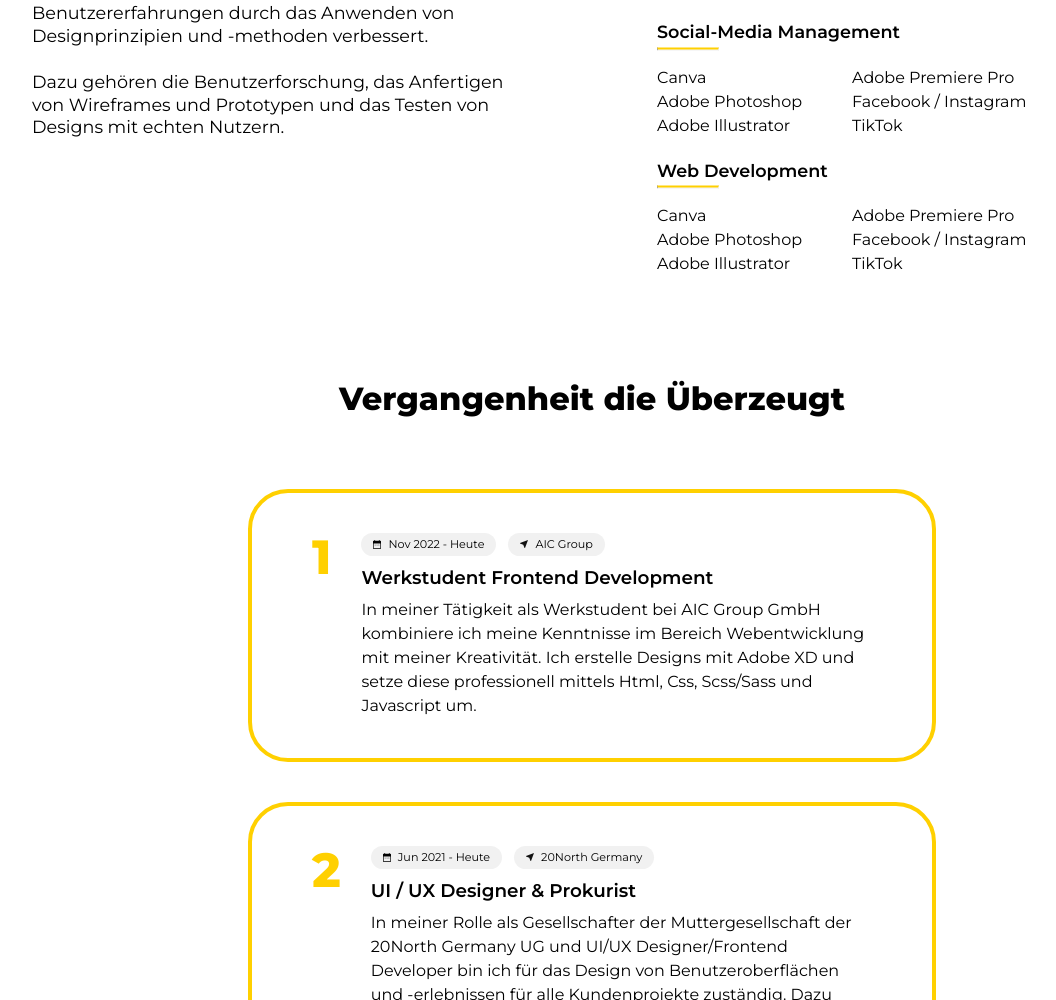
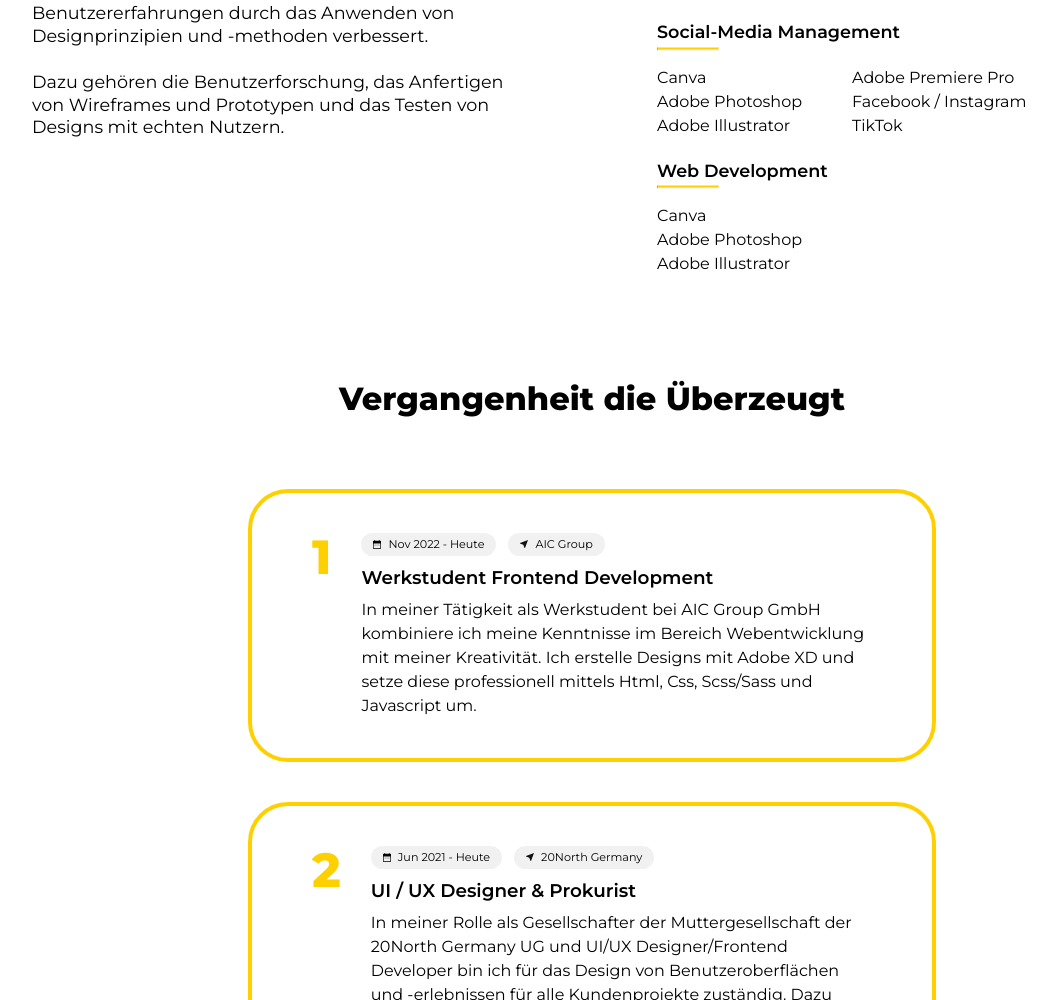
Before and after one commit to JannikNoe/janniknoe.de-2023, a plain HTML site: page public/about.html in a window 1280 px wide. Shown: the part 832-1832 px from the top of the page, without its empty margins (48-1104 px from the left). Drawn offline with Linux system fonts and the light colour scheme.

```diff
--- a/public/about.html
+++ b/public/about.html
@@ -113,11 +113,6 @@
                         <li>Canva</li>
                         <li>Adobe Photoshop</li>
                         <li>Adobe Illustrator</li>
-                    </ul>
-                    <ul>
-                        <li>Adobe Premiere Pro</li>
-                        <li>Facebook / Instagram</li>
-                        <li>TikTok</li>
                     </ul>
                 </div>
             </div>
```
